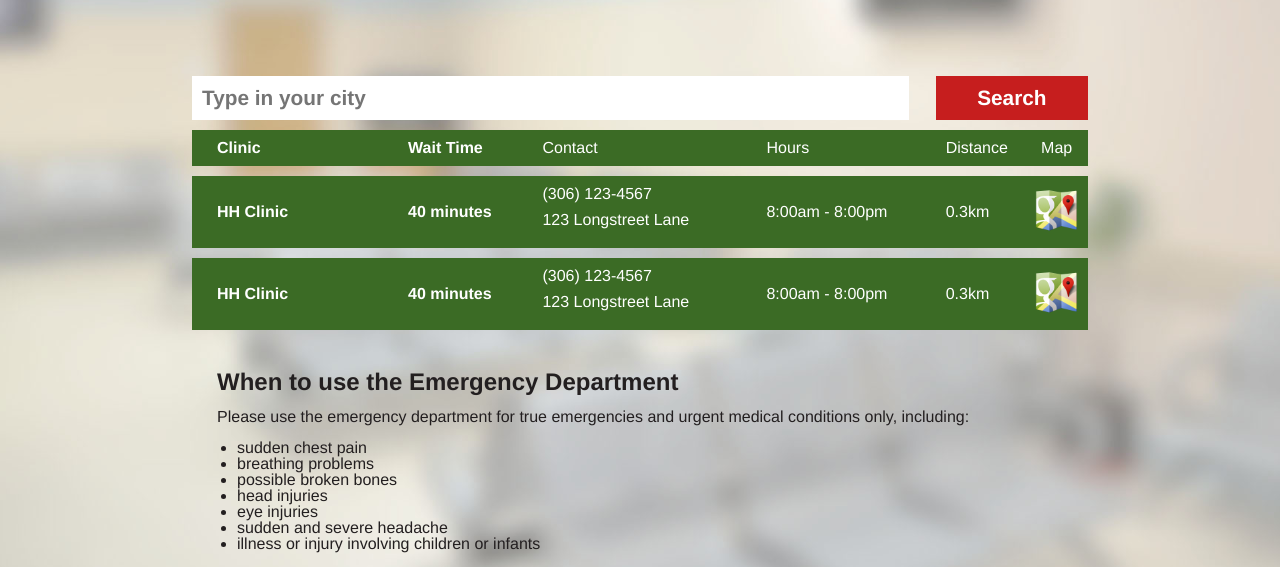
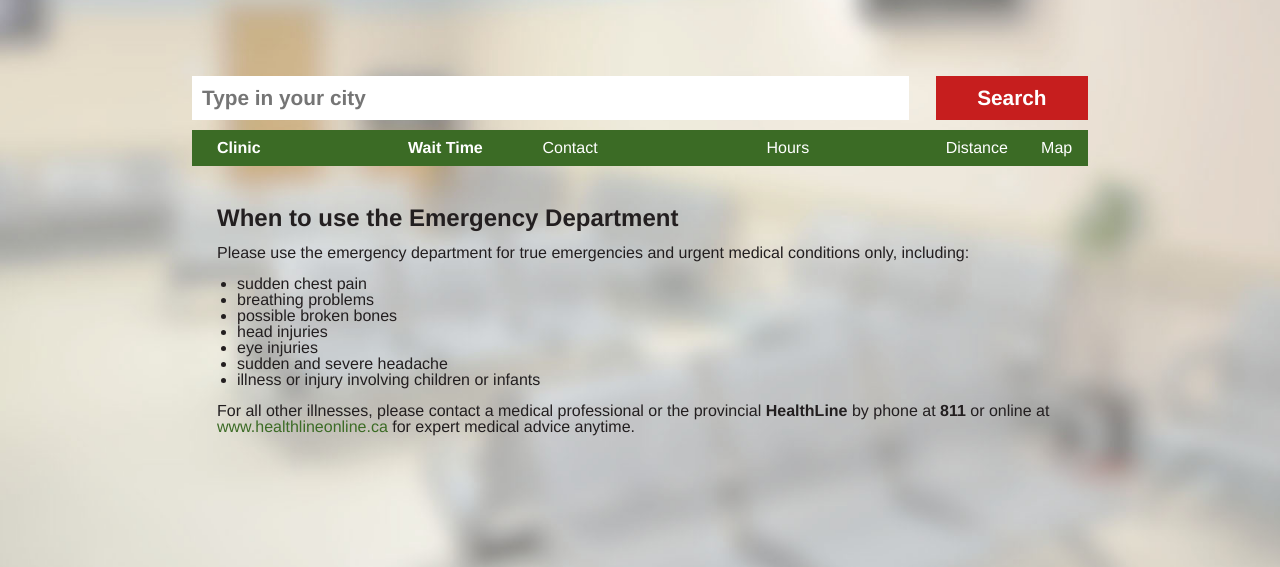
Before and after one commit to kvoss/optiwait, a Django app: page /clinic/ in a window 1280 px wide. Shown: the part 205-772 px from the top of the page. Run offline with Django 3.2, Linux system fonts and the light colour scheme; data that the repository does not hold is empty.

Commit message:
Removed dummy html for real this time.

```diff
--- a/p12/clinic/templates/clinic/hello.html
+++ b/p12/clinic/templates/clinic/hello.html
@@ -55,47 +55,6 @@
 					</li>
 				{% endfor %}
 				</ol>
-
-
-				<!--Example only-->
-				<ol class="clinics">
-					<li>
-						<table>
-							<tr>
-								<td class="name">HH Clinic</td>
-								<td class="waittime">40 minutes</td>
-								<td class="contact">
-									<ol>
-										<li>(306) 123-4567</li>
-										<li>123 Longstreet Lane</li>
-									</ol>
-								</td>
-								<td class="times">8:00am - 8:00pm</td>
-								<td class="distance">0.3km</td>
-								<td class="map"><a href=""><img src="{% static "img/mapicon.png" %}" alt="Find on map"></a></map>
-							</tr>
-						</table>
-					</li>
-					<li>
-						<table>
-							<tr>
-								<td class="name">HH Clinic</td>
-								<td class="waittime">40 minutes</td>
-								<td class="contact">
-									<ol>
-										<li>(306) 123-4567</li>
-										<li>123 Longstreet Lane</li>
-									</ol>
-								</td>
-								<td class="times">8:00am - 8:00pm</td>
-								<td class="distance">0.3km</td>
-								<td class="map"><a href=""><img src="{% static "img/mapicon.png" %}" alt="Find on map"></a></map>
-							</tr>
-						</table>
-					</li>
-				</ol>
-				<!--End example-->
-
 				<div class="info">
 					<h1>When to use the Emergency Department</h1>
 					<p>Please use the emergency department for true emergencies and urgent medical conditions only, including:</p>
```
